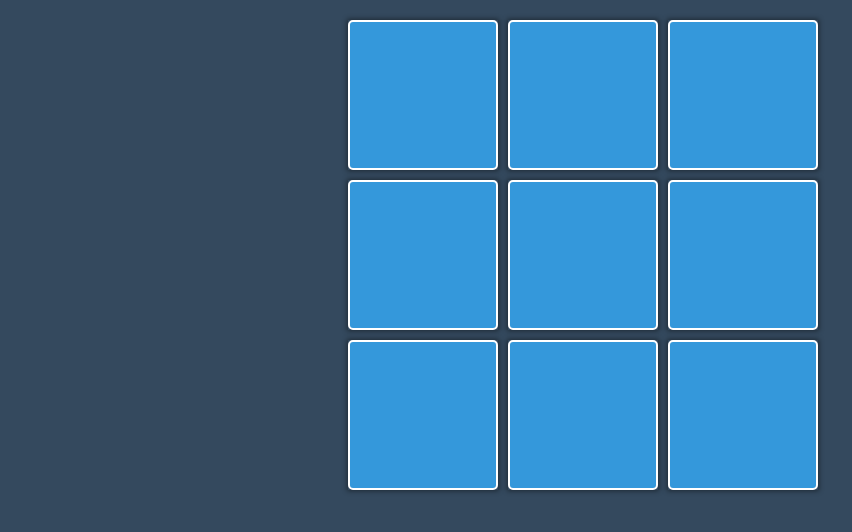
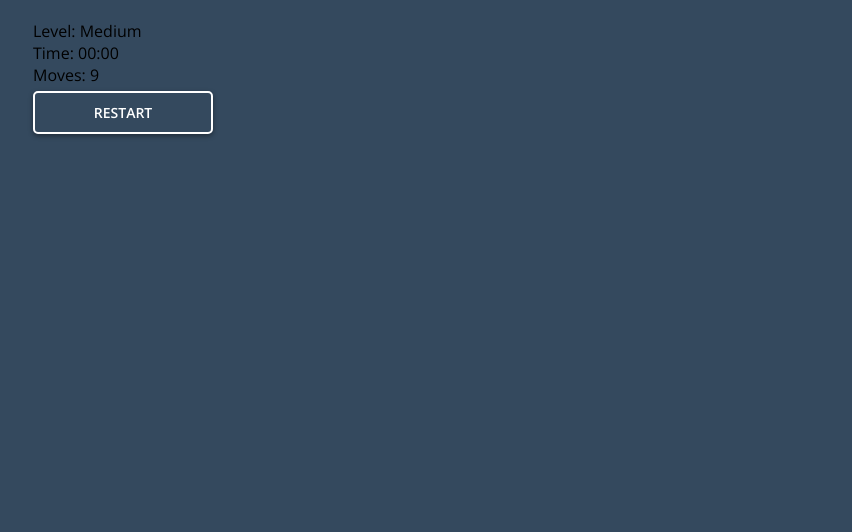
Before and after one commit to webseb00/Memory-Game, a website built with webpack: page dist/index.html in a window 1280 px wide. Shown: the whole page, without its empty margins (57-909 px from the left). Built offline with nearby package versions, Linux system fonts and the light colour scheme.

Commit message:
Add board markup

```diff
--- a/dist/index.html
+++ b/dist/index.html
@@ -4,6 +4,7 @@
         <meta charset="UTF-8">
         <title>Memory Game App</title>
         <link href="https://fonts.googleapis.com/css?family=Open+Sans:300,400,600&display=swap" rel="stylesheet">
+        <script src="../src/svg-inject.min.js"></script>
     </head>
     <body>
 
@@ -35,73 +36,14 @@
             <div class="board">
                 <div class="board__content">
                     <div class="board__info">
-
+                        <div class="board__level">Level: Medium</div>
+                        <div class="board__time">Time: <span>00:00</span></div>
+                        <div class="board__moves">Moves: 9</div>
+                        <button type="button" id="btn-restart" class="btn">Restart</button>
                     </div>
                     <!-- Board Cards -->
                     <div class="board__cards">
-                        <div class="board__card">
-                            <div class="board__card-side board__card--front">
-                            </div>
-                            <div class="board__card-side board__card--back">
-                                <img src="../icons/PNG/Space icons (1).png" alt="icon card" class="img-fluid" />
-                            </div>
-                        </div>
-                        <div class="board__card">
-                            <div class="board__card-side board__card--front">
-                            </div>
-                            <div class="board__card-side board__card--back">
-                                <img src="../icons/PNG/Space icons (2).png" alt="icon card" class="img-fluid" />
-                            </div>
-                        </div>
-                        <div class="board__card">
-                            <div class="board__card-side board__card--front">
-                            </div>
-                            <div class="board__card-side board__card--back">
-                                <img src="../icons/PNG/Space icons (3).png" alt="icon card" class="img-fluid" />
-                            </div>
-                        </div>
-                        <div class="board__card">
-                            <div class="board__card-side board__card--front">
-                            </div>
-                            <div class="board__card-side board__card--back">
-                                <img src="../icons/PNG/Space icons (4).png" alt="icon card" class="img-fluid" />
-                            </div>
-                        </div>
-                        <div class="board__card">
-                            <div class="board__card-side board__card--front">
-                            </div>
-                            <div class="board__card-side board__card--back">
-                                <img src="../icons/PNG/Space icons (5).png" alt="icon card" class="img-fluid" />
-                            </div>
-                        </div>
-                        <div class="board__card">
-                            <div class="board__card-side board__card--front">
-                            </div>
-                            <div class="board__card-side board__card--back">
-                                <img src="../icons/PNG/Space icons (6).png" alt="icon card" class="img-fluid" />
-                            </div>
-                        </div>
-                        <div class="board__card">
-                            <div class="board__card-side board__card--front">
-                            </div>
-                            <div class="board__card-side board__card--back">
-                                <img src="../icons/PNG/Space icons (7).png" alt="icon card" class="img-fluid" />
-                            </div>
-                        </div>
-                        <div class="board__card">
-                            <div class="board__card-side board__card--front">
-                            </div>
-                            <div class="board__card-side board__card--back">
-                                <img src="../icons/PNG/Space icons (8).png" alt="icon card" class="img-fluid" />
-                            </div>
-                        </div>
-                        <div class="board__card">
-                            <div class="board__card-side board__card--front">
-                            </div>
-                            <div class="board__card-side board__card--back">
-                                <img src="../icons/PNG/Space icons (9).png" alt="icon card" class="img-fluid" />
-                            </div>
-                        </div>
+                        <!-- Append memory card -->
                     </div>
                 </div>
             </div>
```
